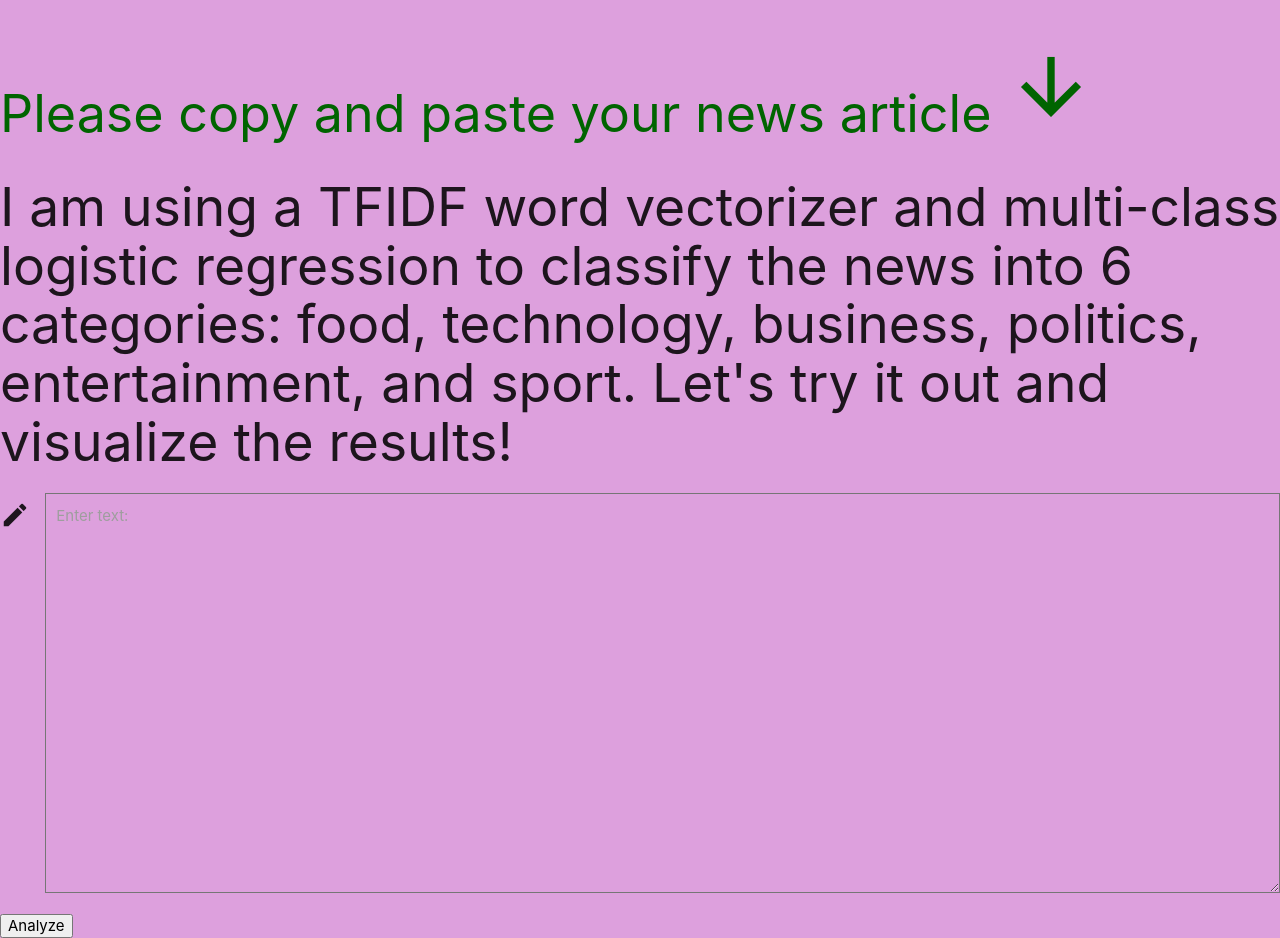
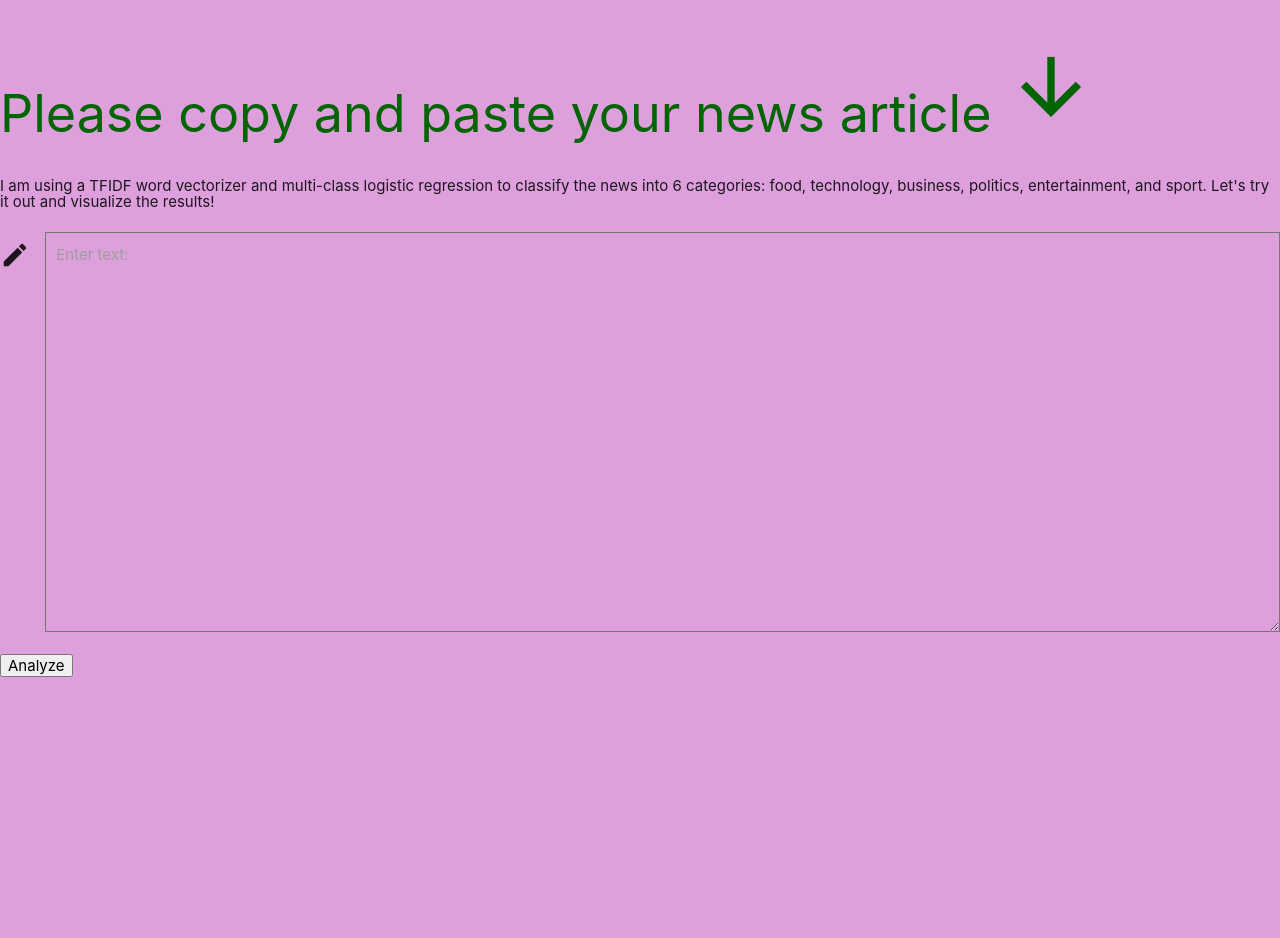
Before and after one commit to vionwinnie/NewsClassifierDjango, a Django app: page /enter_text/ in a window 1280 px wide. After the commit the page ends 677 px from the top, so only its background shows below. Run offline with Django 3.2, Linux system fonts and the light colour scheme.

Commit message:
templates update

```diff
--- a/classifier/templates/classifier/enter_text.html
+++ b/classifier/templates/classifier/enter_text.html
@@ -27,7 +27,7 @@
 </head>
 
 <h1>Please copy and paste your news article  <i class="large material-icons">arrow_downward</i></h1>
-<h2>I am using a TFIDF word vectorizer and multi-class logistic regression to classify the news into 6 categories: food, technology, business, politics, entertainment, and sport. Let's try it out and visualize the results!</h2>
+<h2 style="font-size:15px !important;">I am using a TFIDF word vectorizer and multi-class logistic regression to classify the news into 6 categories: food, technology, business, politics, entertainment, and sport. Let's try it out and visualize the results!</h2>
 
 <form id="text-box" action="" method="post">
     {% csrf_token %}
```
